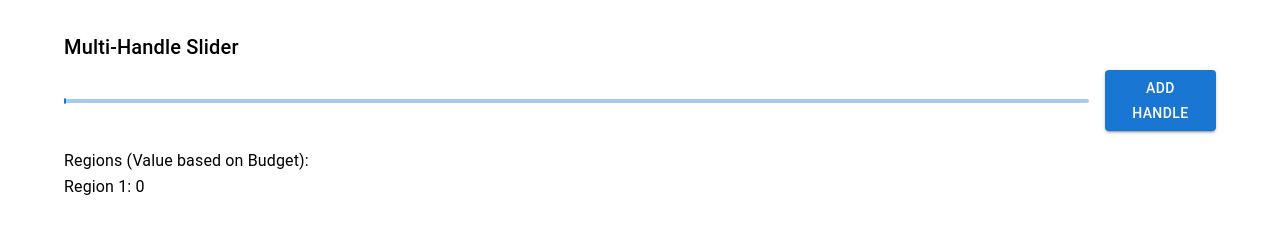
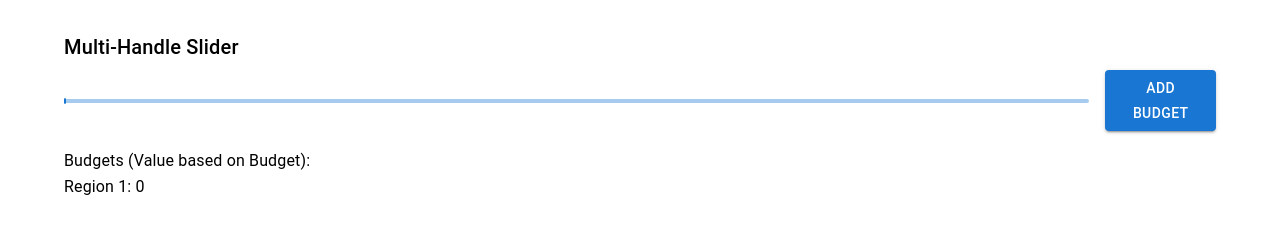
Before and after one commit to aspiforgreat/traveltracker, a React (Create React App) app: page /detail in a window 1280 px wide. Shown: the part 342-567 px from the top of the page. Built offline with nearby package versions, Linux system fonts and the light colour scheme.

Commit message:
renamed button and saving before chatgpt disrespects my intelellect

```diff
--- a/src/DetailPage.js
+++ b/src/DetailPage.js
@@ -82,12 +82,12 @@ const DetailPage = () => {
                         disabled={handles.length >= maxHandles}
                         sx={{ ml: 2 }}
                     >
-                        Add Handle
+                        Add Budget
                     </Button>
                 </MuiBox>
                 <MuiBox sx={{ mt: 2 }}>
                     <Typography variant="subtitle1">
-                        Regions (Value based on Budget):
+                        Budgets (Value based on Budget):
                     </Typography>
                     <Grid container spacing={1}>
                         {computedRegions.map((region, index) => {
```
